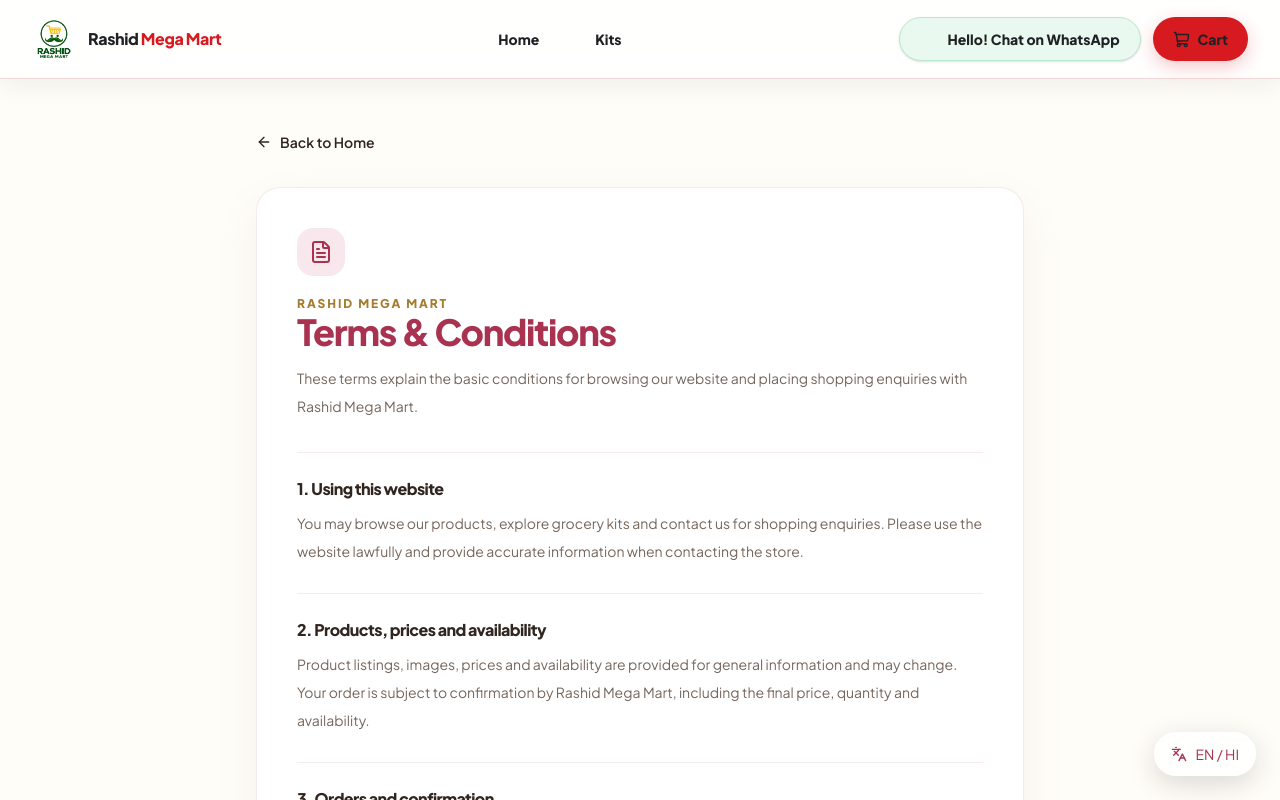
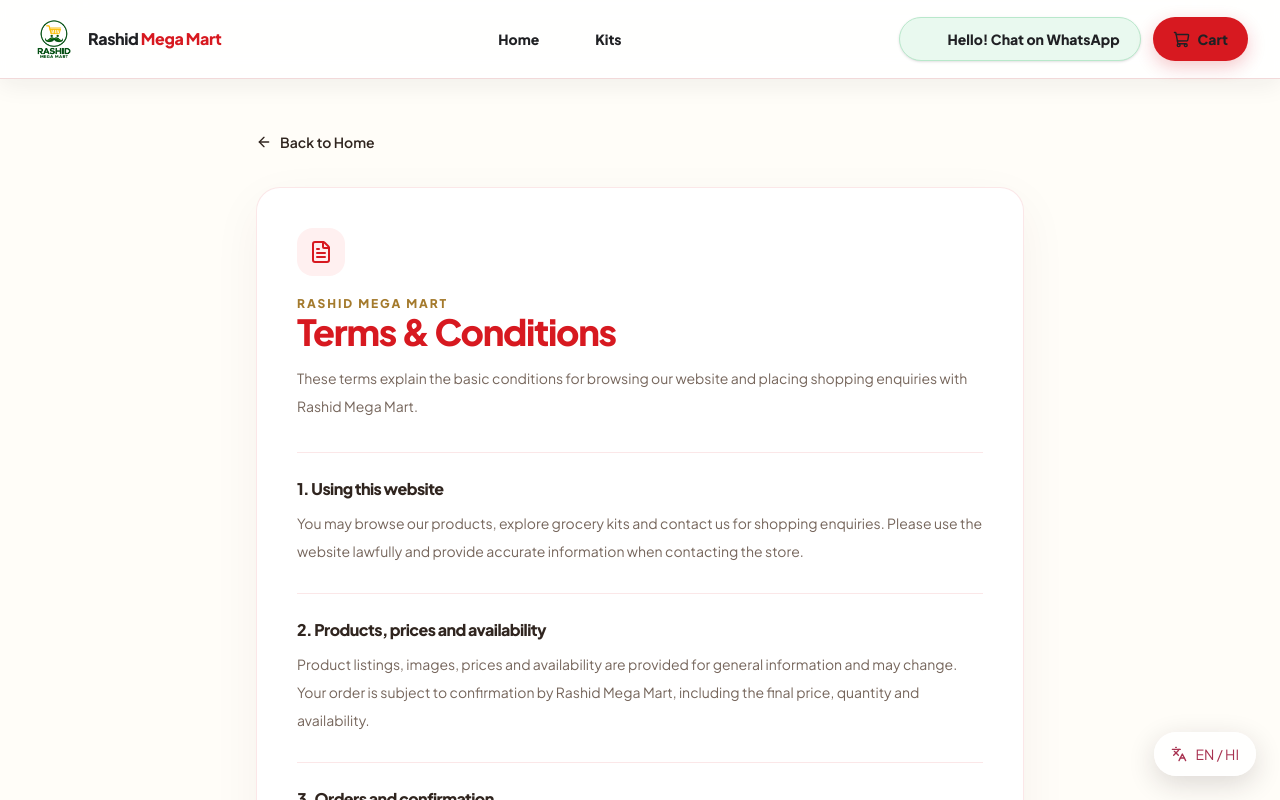
Before and after one commit to NoorTechnologies/rashidmegamartv0.1, a Next.js app: page /terms-and-conditions in a window 1280 px wide. Shown: the top 800 px of the page. Built offline with nearby package versions, Linux system fonts and the light colour scheme.

Commit message:
Apply consistent bright grocery red storefront palette

```diff
--- a/src/app/terms-and-conditions/page.tsx
+++ b/src/app/terms-and-conditions/page.tsx
@@ -32,21 +32,21 @@ export default function TermsAndConditionsPage() {
   return (
     <main className="min-h-screen bg-[#FFFDF8] px-4 py-10 text-[#30251F] sm:px-6 sm:py-14">
       <article className="mx-auto max-w-3xl">
-        <Link href="/" className="inline-flex items-center gap-2 text-sm font-semibold text-[#A83250] transition hover:text-[#87263F]">
+        <Link href="/" className="inline-flex items-center gap-2 text-sm font-semibold text-[#D71920] transition hover:text-[#B5121B]">
           <ArrowLeft size={16} /> Back to Home
         </Link>
-        <div className="mt-8 rounded-3xl border border-[#A83250]/10 bg-white p-6 shadow-[0_16px_50px_rgba(70,40,30,0.05)] sm:p-10">
-          <div className="flex size-12 items-center justify-center rounded-2xl bg-[#F8E8ED] text-[#A83250]">
+        <div className="mt-8 rounded-3xl border border-[#D71920]/10 bg-white p-6 shadow-[0_16px_50px_rgba(70,40,30,0.05)] sm:p-10">
+          <div className="flex size-12 items-center justify-center rounded-2xl bg-[#FFF0F0] text-[#D71920]">
             <FileText size={24} />
           </div>
           <p className="mt-5 text-xs font-extrabold uppercase tracking-[0.16em] text-[#A47A2C]">Rashid Mega Mart</p>
-          <h1 className="mt-2 text-3xl font-black tracking-tight text-[#A83250] sm:text-4xl">Terms & Conditions</h1>
+          <h1 className="mt-2 text-3xl font-black tracking-tight text-[#D71920] sm:text-4xl">Terms & Conditions</h1>
           <p className="mt-3 text-sm leading-7 text-[#76665C]">
             These terms explain the basic conditions for browsing our website and placing shopping enquiries with Rashid Mega Mart.
           </p>
           <div className="mt-8 space-y-7">
             {sections.map((section, index) => (
-              <section key={section.title} className="border-t border-[#A83250]/10 pt-6">
+              <section key={section.title} className="border-t border-[#D71920]/10 pt-6">
                 <h2 className="text-base font-extrabold text-[#30251F]">{index + 1}. {section.title}</h2>
                 <p className="mt-2 text-sm leading-7 text-[#76665C]">{section.body}</p>
               </section>
```
